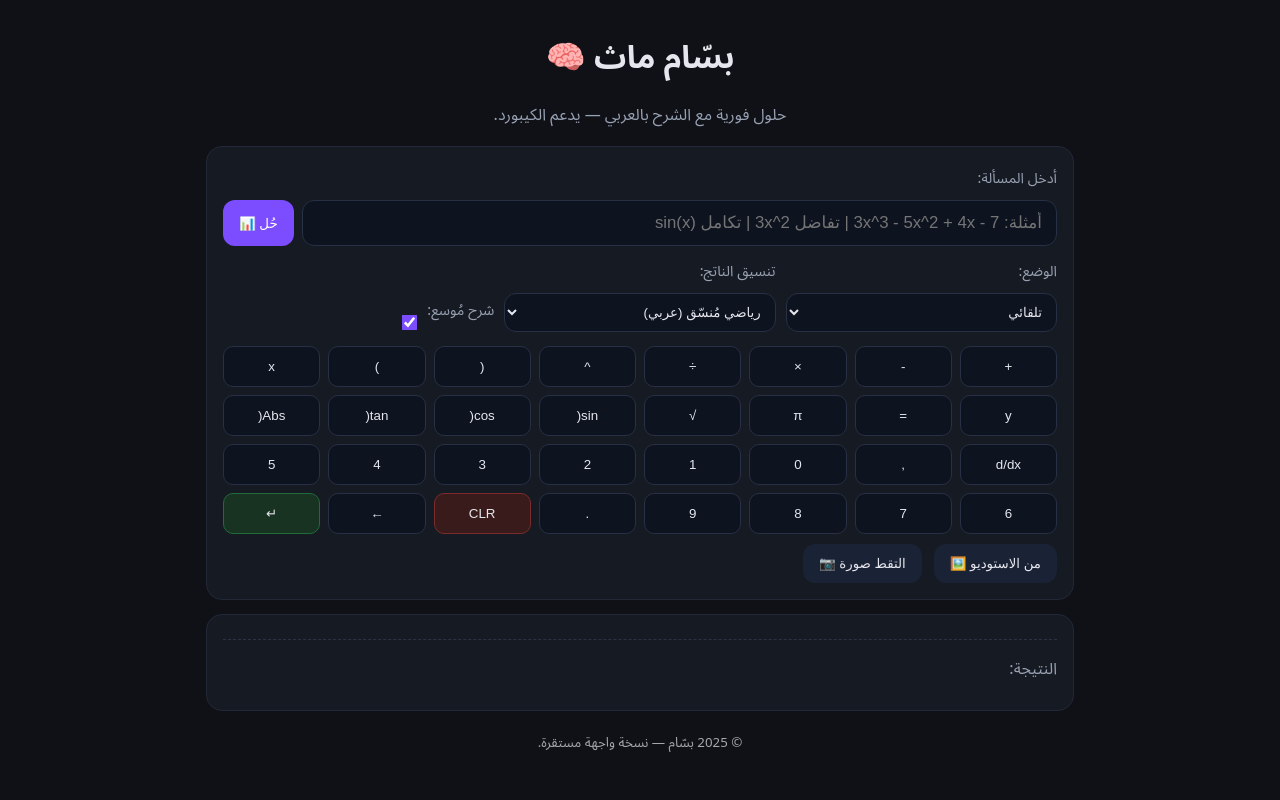
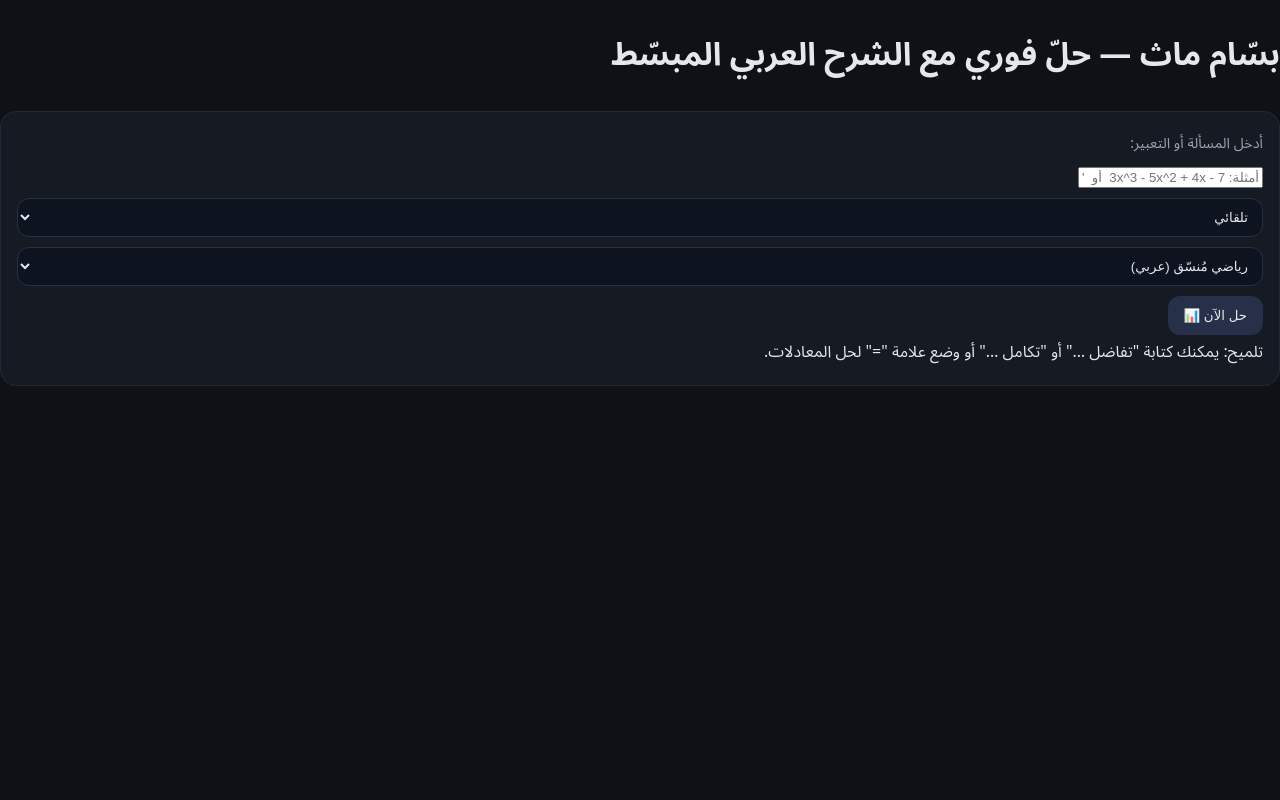
Before and after one commit to bassam-st/Bassam-Mathematics-, a Flask app: page / in a window 1280 px wide. Run offline with Flask 3, Linux system fonts and the light colour scheme; parts of the project's set-up code (start-up, migrations or seed data) failed here and were passed over.

Commit message:
Update index.html

```diff
--- a/templates/index.html
+++ b/templates/index.html
@@ -1,72 +1,41 @@
-<!DOCTYPE html>
+<!doctype html>
 <html lang="ar" dir="rtl">
 <head>
   <meta charset="utf-8" />
-  <meta name="viewport" content="width=device-width,initial-scale=1" />
-  <title>بسّام ماث — حل فوري مع الشرح</title>
+  <meta name="viewport" content="width=device-width, initial-scale=1" />
+  <title>بسّام ماث — نسخة الطلاب المبسّطة</title>
   <link rel="stylesheet" href="/static/style.css" />
 </head>
 <body>
-  <main class="wrap">
-    <header class="head">
-      <h1>بسّام ماث 🧠</h1>
-      <p class="sub">حلول فورية مع الشرح بالعربي — يدعم الكيبورد.</p>
-    </header>
+  <div class="container">
+    <h1>بسّام ماث — حلّ فوري مع الشرح العربي المبسّط</h1>
 
-    <section class="card">
-      <label class="lbl">أدخل المسألة:</label>
-      <div class="input-row">
-        <input id="q" class="inp" type="text" placeholder='أمثلة: 3x^3 - 5x^2 + 4x - 7 | تفاضل 3x^2 | تكامل sin(x)'>
-        <button id="solveBtn" class="btn primary">حُل 📊</button>
+    <div class="card">
+      <label class="lbl">أدخل المسألة أو التعبير:</label>
+      <input id="q" class="in" placeholder='أمثلة: 3x^3 - 5x^2 + 4x - 7  أو  "تفاضل x^3"  أو  "تكامل sin(x)"' />
+
+      <div class="row">
+        <select id="mode" class="sel">
+          <option value="auto">تلقائي</option>
+          <option value="eval">حساب</option>
+          <option value="diff">تفاضل</option>
+          <option value="int">تكامل</option>
+          <option value="eq">حل معادلة (=)</option>
+        </select>
+
+        <select id="fmt" class="sel">
+          <option value="arabic">رياضي مُنسّق (عربي)</option>
+          <option value="english">x^3 - 5x^2 + 4x - 7 (إنجليزي)</option>
+        </select>
+
+        <button id="solve" class="btn">حل الآن 📊</button>
       </div>
 
-      <div class="row">
-        <div class="col">
-          <label class="lbl">الوضع:</label>
-          <select id="mode" class="sel">
-            <option value="auto" selected>تلقائي</option>
-            <option value="calc">حساب</option>
-            <option value="diff">تفاضل</option>
-            <option value="int">تكامل</option>
-            <option value="equation">معادلة (=)</option>
-          </select>
-        </div>
-        <div class="col">
-          <label class="lbl">تنسيق الناتج:</label>
-          <select id="fmt" class="sel">
-            <option value="ar" selected>رياضي مُنسّق (عربي)</option>
-            <option value="en">x^3 - 5x^2 + … (إنجليزي)</option>
-          </select>
-        </div>
-        <div class="col chk">
-          <label class="lbl">شرح مُوسع:</label>
-          <input id="verbose" type="checkbox" checked>
-        </div>
-      </div>
+      <div id="hint" class="hint">تلميح: يمكنك كتابة "تفاضل …" أو "تكامل …" أو وضع علامة "=" لحل المعادلات.</div>
 
-      <div class="kbd" id="kbd"></div>
-
-      <div class="row gap">
-        <button id="pickImg" class="btn ghost">من الاستوديو 🖼️</button>
-        <button id="takeImg" class="btn ghost">التقط صورة 📷</button>
-      </div>
-      <!-- مُدخل صور مخفي (جاهز للتكامل المستقبلي مع OCR في الخادم) -->
-      <input id="imgInput" type="file" accept="image/*" capture="environment" hidden />
-    </section>
-
-    <section class="card">
-      <div id="status" class="status none"></div>
-      <div id="steps" class="steps"></div>
-      <div class="resBox">
-        <div class="resTitle">النتيجة:</div>
-        <div id="result" class="result"></div>
-      </div>
-    </section>
-
-    <footer class="foot">
-      <small>© 2025 بسّام — نسخة واجهة مستقرة.</small>
-    </footer>
-  </main>
+      <div id="out" class="out"></div>
+    </div>
+  </div>
 
   <script src="/static/main.js"></script>
 </body>
```
